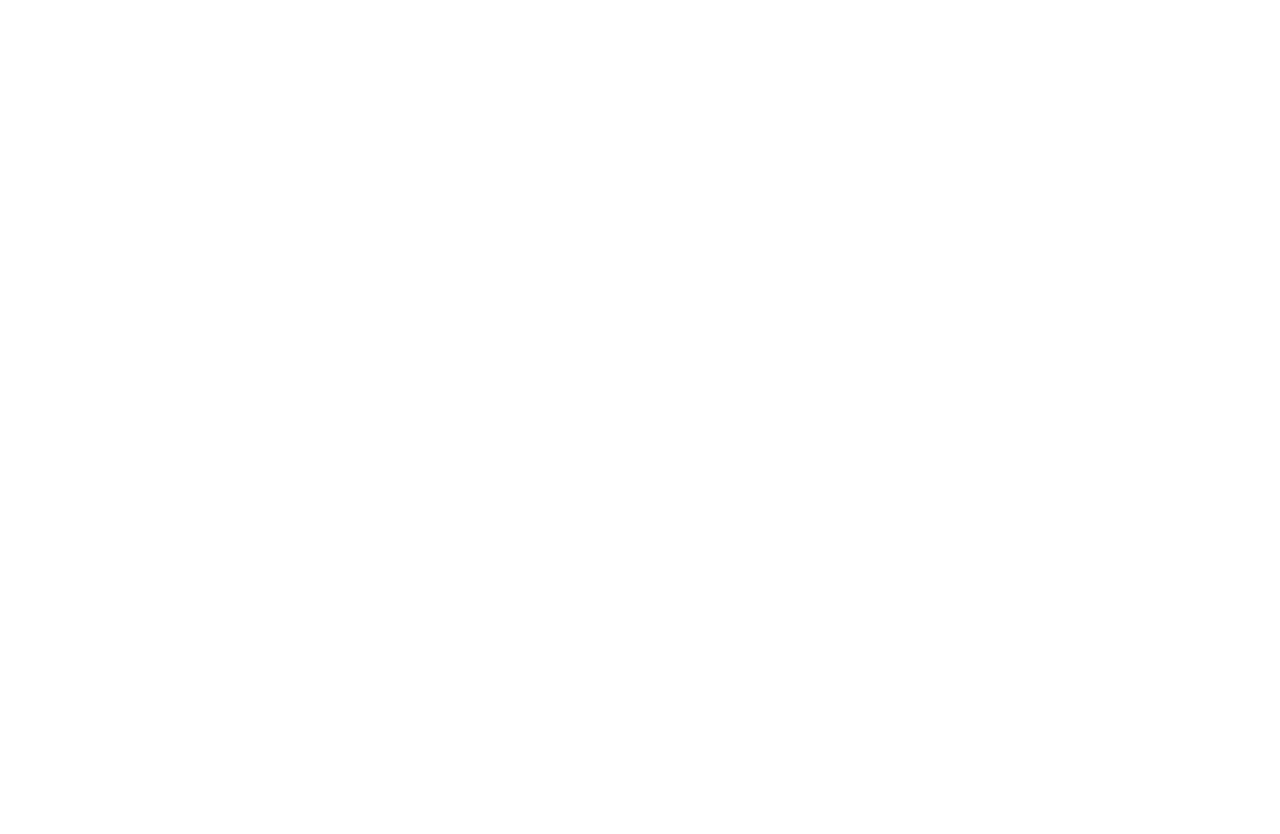
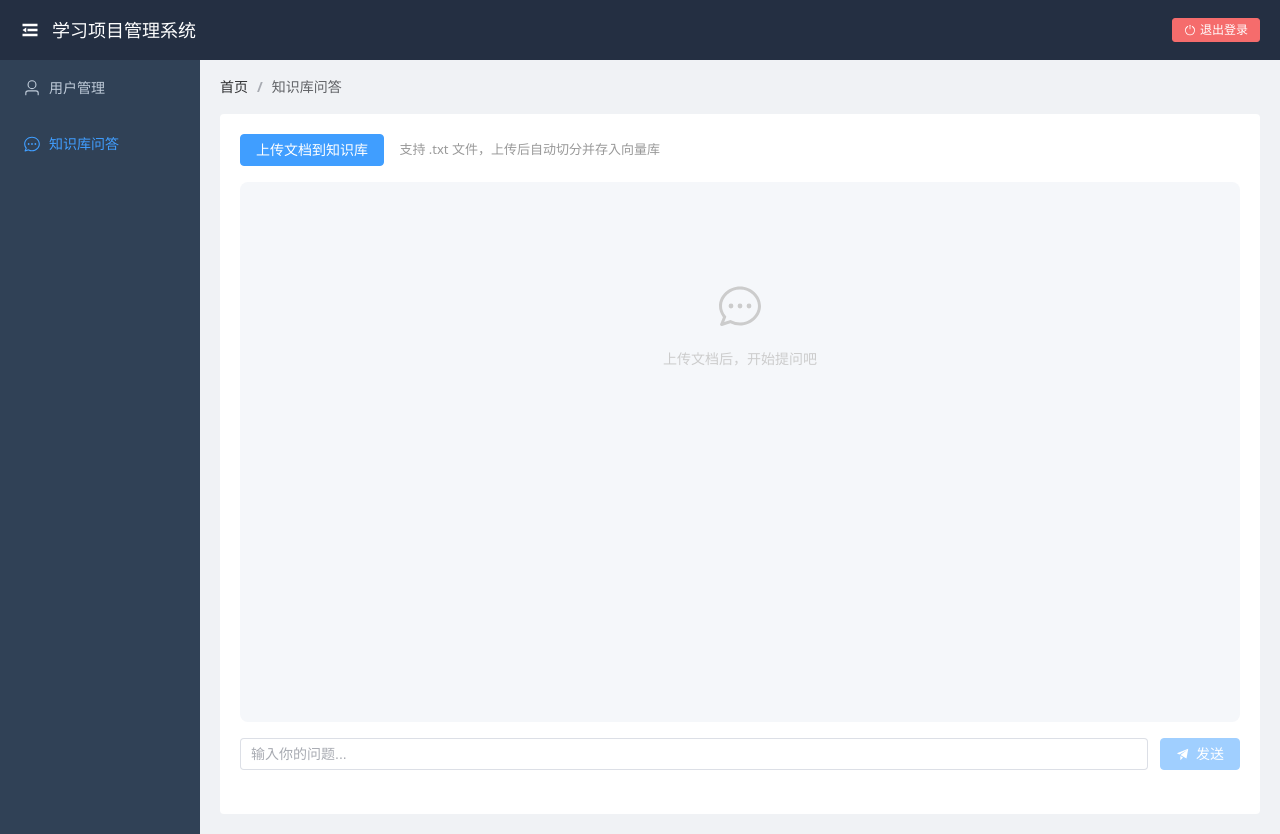
Before and after one commit to liwanxing/ai-assistant, a Vue app in the folder frontend/: page /rag in a window 1280 px wide. Before the commit this address had no page. Before the commit the page ends 800 px from the top, so only its background shows below. Built offline with nearby package versions, Linux system fonts and the light colour scheme; sample sign-in values are in the browser's storage.

Commit message:
新增RAG前端聊天页面，支持文档上传与智能问答

```diff
--- a/frontend/src/router/index.js
+++ b/frontend/src/router/index.js
@@ -37,6 +37,13 @@
         meta: { title: '用户管理', icon: 'User' },
         component: () => import('../views/UserView.vue'),
       },
+      // 知识库问答页：上传文档 + RAG 问答
+      {
+        path: 'rag',
+        name: 'Rag',
+        meta: { title: '知识库问答', icon: 'ChatDotRound' },
+        component: () => import('../views/RagView.vue'),
+      },
       // 以后加新页面，在这里加子路由
     ],
   },
--- /dev/null
+++ b/frontend/src/views/RagView.vue
@@ -0,0 +1,177 @@
+<script setup>
+import { ref, nextTick } from 'vue'
+import { ElMessage } from 'element-plus'
+import { ChatDotRound, Promotion } from '@element-plus/icons-vue'
+import request from '../utils/request'
+
+// ──────────────────────────────────────
+// 数据定义
+// ──────────────────────────────────────
+
+// 对话记录：每条消息有 role（user/ai）和 content
+const messages = ref([])
+
+// 输入框内容
+const inputQuestion = ref('')
+
+// AI 回答中状态（禁用发送按钮）
+const asking = ref(false)
+
+// 上传中状态
+const uploading = ref(false)
+
+// 聊天区域引用，用于自动滚动到底部
+const chatBodyRef = ref(null)
+
+// ──────────────────────────────────────
+// 业务方法
+// ──────────────────────────────────────
+
+// 隐藏的文件输入框引用
+const fileInputRef = ref(null)
+
+// 触发文件选择对话框
+const triggerFileSelect = () => {
+  fileInputRef.value.click()
+}
+
+// 文件选择后的处理：POST /rag/upload
+// 后端会自动切分文本 → 转向量 → 存入 Milvus
+const handleFileChange = async (event) => {
+  const file = event.target.files[0]
+  if (!file) return
+
+  uploading.value = true
+  try {
+    const formData = new FormData()
+    formData.append('file', file)
+    await request.post('/rag/upload', formData, {
+      headers: { 'Content-Type': 'multipart/form-data' },
+    })
+    ElMessage.success('文档上传成功，已切分存入知识库')
+  } catch {
+    // 错误已在响应拦截器里弹了 ElMessage
+  } finally {
+    uploading.value = false
+    // 清空 input 的值，否则选同一个文件不会触发 change 事件
+    event.target.value = ''
+  }
+}
+
+// 发送问题：GET /rag/ask?question=xxx
+// AI 回答可能比较慢，单独设 60 秒超时（request.js 默认 10 秒）
+const handleAsk = async () => {
+  const question = inputQuestion.value.trim()
+  if (!question) return
+
+  // 先把用户问题加到对话记录
+  messages.value.push({ role: 'user', content: question })
+  inputQuestion.value = ''
+  asking.value = true
+
+  // 添加一条 AI 占位消息，等回答回来再更新内容
+  messages.value.push({ role: 'ai', content: '正在思考中...' })
+
+  try {
+    const res = await request.get('/rag/ask', {
+      params: { question },
+      timeout: 60000,
+    })
+    // 更新最后一条 AI 消息的内容
+    messages.value[messages.value.length - 1].content = res.data
+  } catch {
+    // 回答失败，移除占位消息
+    messages.value.pop()
+  } finally {
+    asking.value = false
+    scrollToBottom()
+  }
+}
+
+// 滚动到聊天底部（新消息出现时自动滚下去）
+const scrollToBottom = () => {
+  nextTick(() => {
+    if (chatBodyRef.value) {
+      chatBodyRef.value.scrollTop = chatBodyRef.value.scrollHeight
+    }
+  })
+}
+</script>
+
+<template>
+  <!-- 不用 flex 全屏布局：el-main 默认 overflow:auto，
+       flex+calc 高度会跟 el-main 的滚动条产生冲突，侧边栏折叠时触发宽度抖动 -->
+  <div>
+    <!-- 顶部操作栏：上传文档 -->
+    <div style="margin-bottom: 16px;">
+      <!-- 用原生 input[type=file] 替代 el-upload，避免组件内部行为干扰 -->
+      <input
+        ref="fileInputRef"
+        type="file"
+        accept=".txt"
+        style="display: none;"
+        @change="handleFileChange"
+      />
+      <el-button type="primary" :loading="uploading" @click="triggerFileSelect">
+        上传文档到知识库
+      </el-button>
+      <span style="margin-left: 12px; color: #999; font-size: 13px;">
+        支持 .txt 文件，上传后自动切分并存入向量库
+      </span>
+    </div>
+
+    <!-- 聊天区域：固定高度 500px，内容多了自己滚动，不影响外层布局 -->
+    <div ref="chatBodyRef" style="height: 500px; overflow-y: auto; background: #f5f7fa; border-radius: 8px; padding: 20px;">
+      <!-- 空状态提示 -->
+      <div v-if="messages.length === 0" style="text-align: center; color: #ccc; margin-top: 80px;">
+        <el-icon :size="48"><ChatDotRound /></el-icon>
+        <p>上传文档后，开始提问吧</p>
+      </div>
+
+      <!-- 对话气泡 -->
+      <div
+        v-for="(msg, index) in messages"
+        :key="index"
+        :style="{
+          display: 'flex',
+          justifyContent: msg.role === 'user' ? 'flex-end' : 'flex-start',
+          marginBottom: '16px',
+        }"
+      >
+        <div
+          :style="{
+            maxWidth: '70%',
+            padding: '12px 16px',
+            borderRadius: '12px',
+            lineHeight: '1.6',
+            whiteSpace: 'pre-wrap',
+            backgroundColor: msg.role === 'user' ? '#409eff' : '#fff',
+            color: msg.role === 'user' ? '#fff' : '#333',
+            boxShadow: '0 2px 8px rgba(0,0,0,0.08)',
+          }"
+        >
+          {{ msg.content }}
+        </div>
+      </div>
+    </div>
+
+    <!-- 底部输入区域 -->
+    <div style="display: flex; gap: 12px; margin-top: 16px;">
+      <el-input
+        v-model="inputQuestion"
+        placeholder="输入你的问题..."
+        @keyup.enter="handleAsk"
+        :disabled="asking"
+      />
+      <el-button
+        type="primary"
+        :icon="Promotion"
+        :loading="asking"
+        :disabled="!inputQuestion.trim()"
+        @click="handleAsk"
+      >
+        发送
+      </el-button>
+    </div>
+  </div>
+</template>
```
